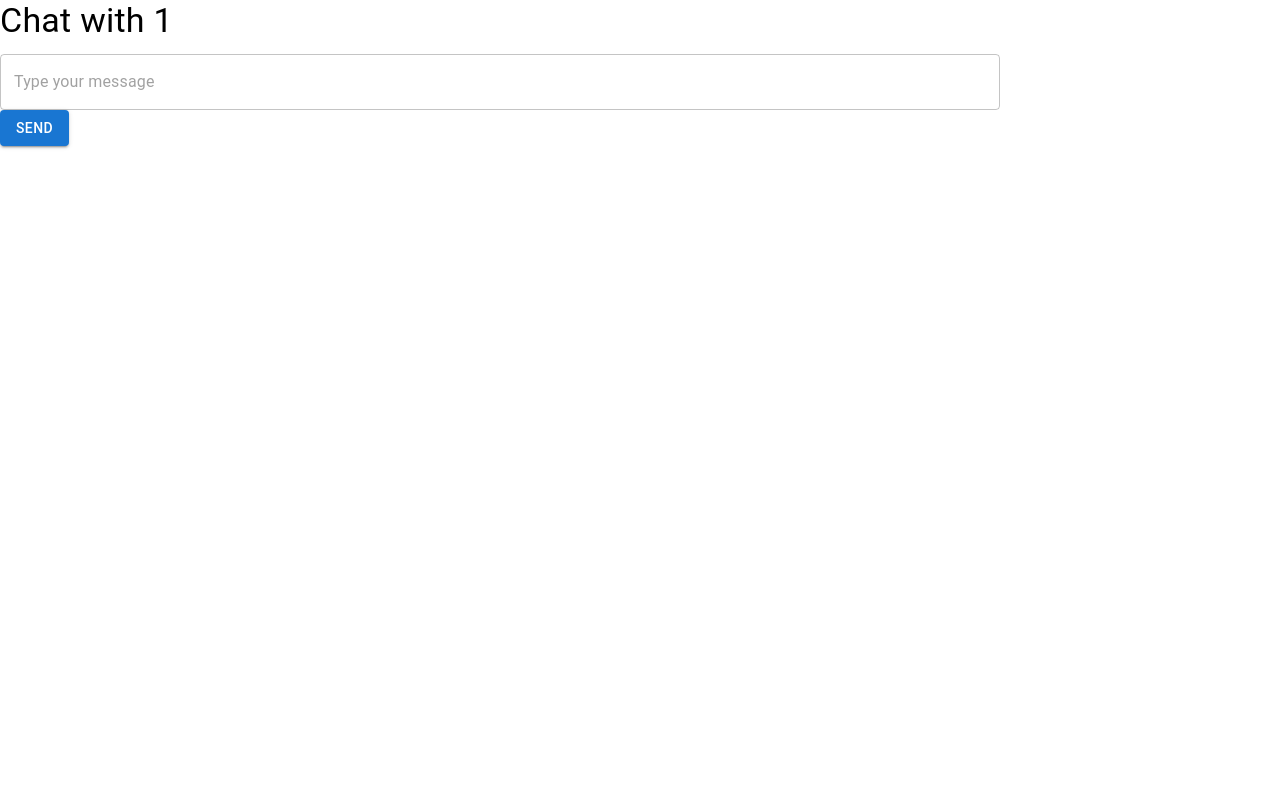
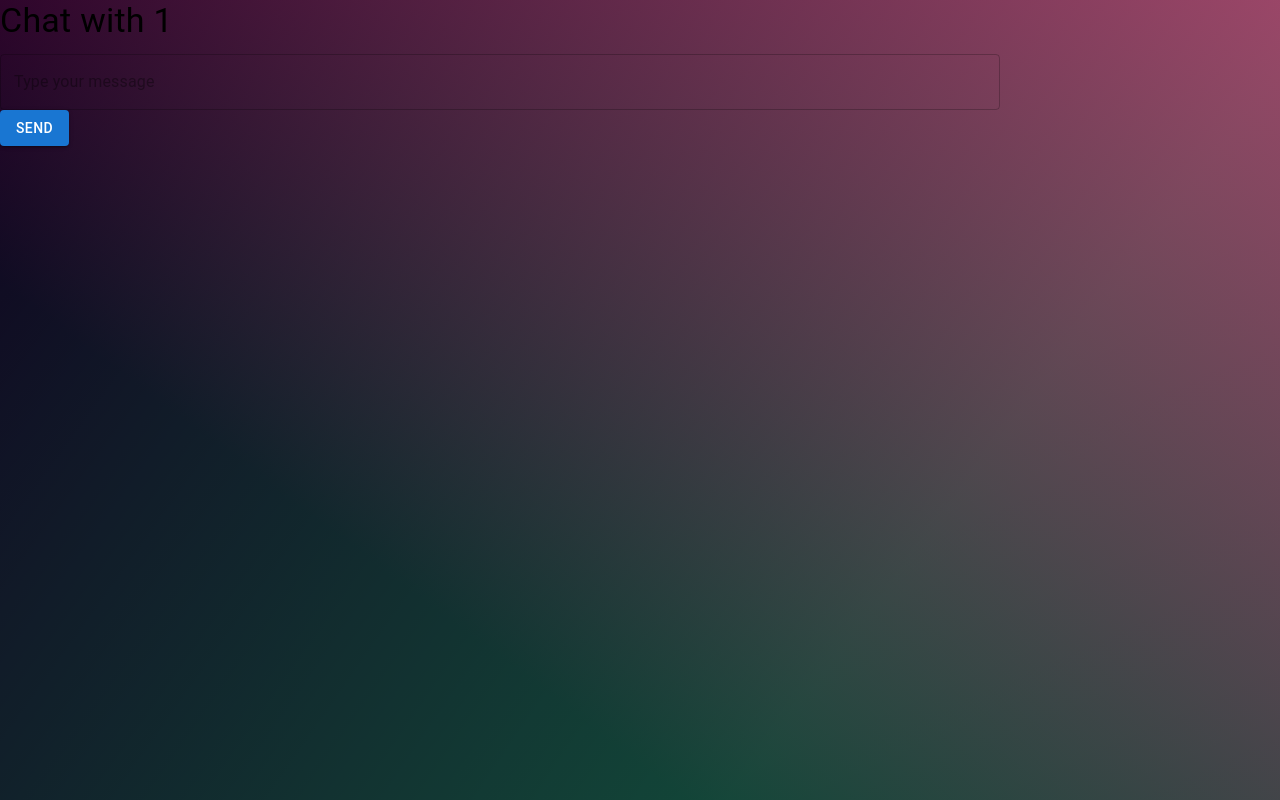
Before and after one commit to Swapnita06/Cortex, a React (Create React App) app in the folder frontend/: page /chat/1 in a window 1280 px wide. Built offline with nearby package versions, Linux system fonts and the light colour scheme.

Commit message:
home page done

```diff
--- a/frontend/src/pages/Chat.css
+++ b/frontend/src/pages/Chat.css
@@ -3,3 +3,21 @@
   width: 1000px;
   height: 100vh;
 }
+
+.single{
+  background: linear-gradient(
+    217deg,
+    rgba(176, 28, 82, 0.8),  /* Purple */
+    rgba(0, 0, 0, 0.7) 70.71%  /* Black */
+  ),
+  linear-gradient(
+    127deg,
+    rgb(51, 0, 102),    /* Dark Purple */
+    rgba(51, 255, 180, 0.8) 70.71%  /* Pink */
+  ),
+  linear-gradient(
+    336deg,
+    rgba(51, 102, 204, 0.8),  /* Blue */
+    rgba(102, 240, 255, 0.8) 70.71%  /* Light Blue */
+  );
+}
--- a/frontend/src/pages/Chat.jsx
+++ b/frontend/src/pages/Chat.jsx
@@ -29,6 +29,7 @@ const Chat = () => {
   };
 
   return (
+    <div className='single'>
     <Box className="chat-container">
       <Typography variant="h4" gutterBottom>Chat with {modelName}</Typography>
       <Box className="chat-history">
@@ -48,6 +49,7 @@ const Chat = () => {
         <Typography variant="subtitle2" color="error" className="error-message">{error}</Typography>
       )}
     </Box>
+    </div>
   );
 };
 
--- a/frontend/src/pages/Home.css
+++ b/frontend/src/pages/Home.css
@@ -68,11 +68,12 @@
   display: flex;
   justify-content: space-around;
   padding: 20px 0px;
+  scale: 1.6;
   transition: all 0.3s ease; /* Smooth transition for hover effect */
 }
 
 .icon-list li:hover {
-  transform: scale(1.6); /* Enlarge icon slightly */
+  transform: scale(1.8); /* Enlarge icon slightly */
   color: white; /* Change icon color to white */
   cursor: pointer;
 }
--- a/frontend/src/pages/Home.jsx
+++ b/frontend/src/pages/Home.jsx
@@ -186,9 +186,9 @@ const Home = () => {
       >
         <Box sx={{
           position: 'absolute', top: '50%', left: '50%', transform: 'translate(-50%, -50%)',
-          width: 500, bgcolor: 'black', border: '2px solid #000', boxShadow: 24, p: 4, borderRadius: '10%'
+          width: 600, bgcolor: 'black', border: '1px solid white', boxShadow: 24, p: 4, borderRadius: '5%', padding:"50px"
         }}>
-          <Typography variant="subtitle1" sx={{ mt: 2, color: 'white' }}>
+          <Typography variant="subtitle1" sx={{ mt: 2, color: 'white', fontFamily:"Montserrat" }}>
             Agent Name
           </Typography>
           <TextField
@@ -200,7 +200,7 @@ const Home = () => {
             margin="normal"
             sx={{
               '& .MuiInputBase-root': {
-                backgroundColor: 'gray',
+                backgroundColor: 'black',
                 color: 'white',
                 borderRadius: '15px',
               },
@@ -216,11 +216,14 @@ const Home = () => {
               '& .MuiInputLabel-shrink': {
                 color: 'white',
               },
+              '& .Mui-disabled': {
+        color: 'white',
+      }
             }}
             disabled={!isCreating} // Disable input if not creating
           />
 
-          <Typography variant="subtitle1" sx={{ mt: 2, color: 'white' }}>
+          <Typography variant="subtitle1" sx={{ mt: 2, color: 'white' , fontFamily:"Montserrat" }}>
             Agent Description
           </Typography>
           <TextField
@@ -232,7 +235,7 @@ const Home = () => {
             margin="normal"
             sx={{
               '& .MuiInputBase-root': {
-                backgroundColor: 'gray',
+                backgroundColor: 'black',
                 color: 'white',
                 borderRadius: '15px',
               },
@@ -248,6 +251,9 @@ const Home = () => {
               '& .MuiInputLabel-shrink': {
                 color: 'white',
               },
+              '& .Mui-disabled': {
+        color: 'white',
+      }
             }}
             disabled={!isCreating} // Disable input if not creating
           />
@@ -266,7 +272,7 @@ const Home = () => {
                 margin="normal"
                 sx={{
                   '& .MuiInputBase-root': {
-                    backgroundColor: 'gray',
+                    backgroundColor: 'black',
                     color: 'white',
                     borderRadius: '15px',
                   },
```
